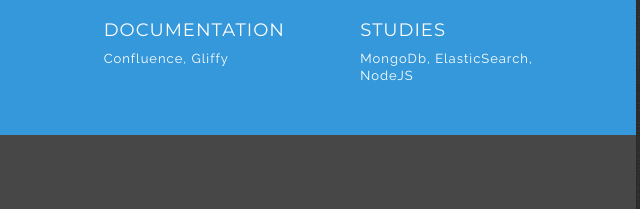
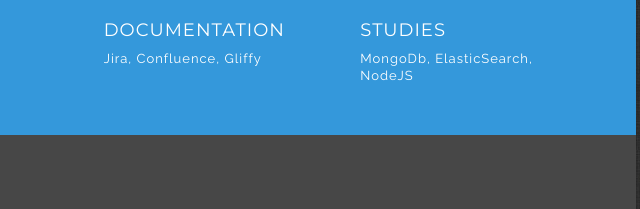
Before and after one commit to leisenstein/eisenstein-us-2, a plain HTML site: page index.html in a window 1280 px wide. Shown: the part 1300-1509 px from the top of the page, 634-1274 px from the left. Drawn offline with Linux system fonts and the light colour scheme.

Commit message:
Adding content

```diff
--- a/index.html
+++ b/index.html
@@ -326,7 +326,7 @@
                            <div></div>
                            <h4 class="font-accident-one-normal uppercase">Documentation</h4>
                            <p class="font-regular-normal">
-                              Confluence, Gliffy
+                              Jira, Confluence, Gliffy
                            </p>
 
                         </div>
```
